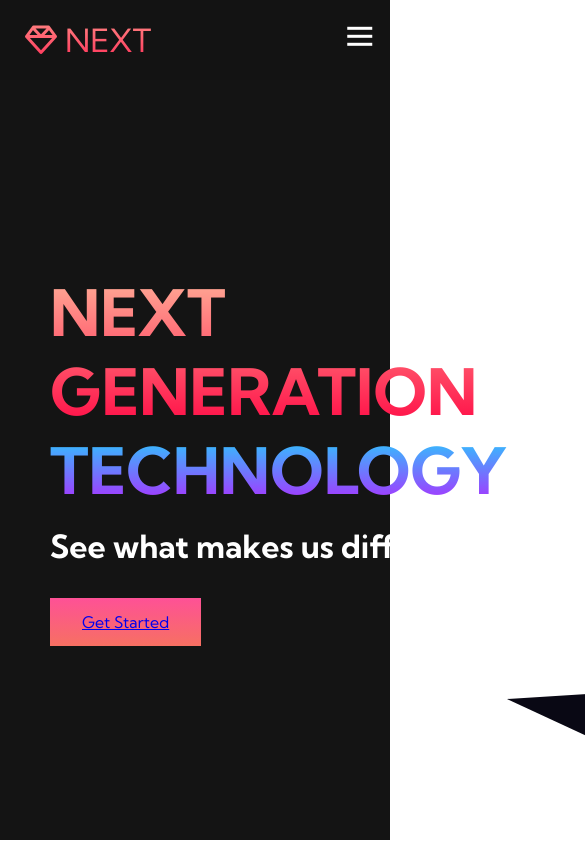
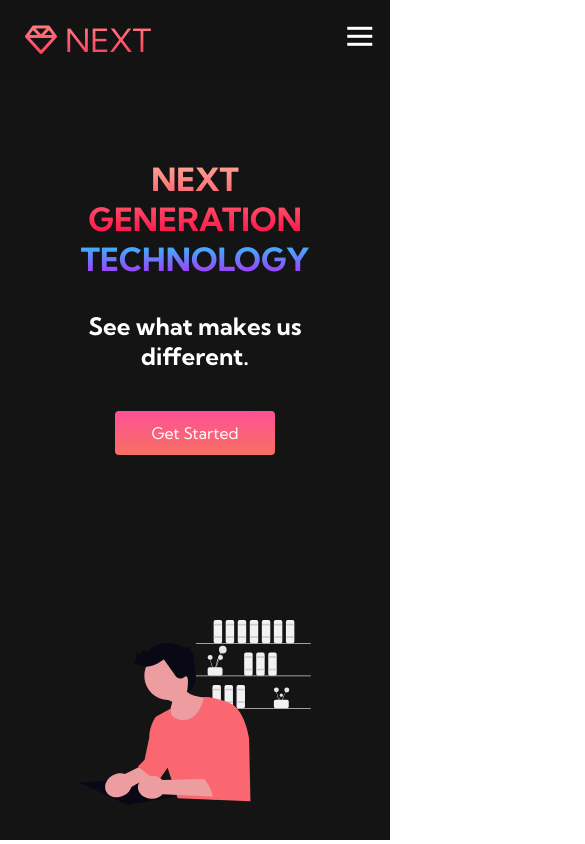
Before and after one commit to luccachantre/html-css-js-1, a plain HTML site: page index.html in a window 390 px wide. Shown: the top 844 px of the page, 585 px wide, since content can reach past the window. Drawn offline with Linux system fonts and the light colour scheme; a web font is replaced by a local one.

Commit message:
finished css styling for hero section and did mobile responsiveness for hero section as well. next we will create services section in html then move to css to style it from there

```diff
--- a/styles.css
+++ b/styles.css
@@ -249,7 +249,7 @@
     background-image: linear-gradient(to top, #f77062 0%, #fe5196 100%);
     padding: 14px 32px;
     border: none;
-    border-radiues: 4px;
+    border-radius: 4px;
     color: #fff;
     margin-top: 2rem;
     cursor: pointer;
@@ -261,4 +261,89 @@
 .main__btn a {
     position: relative;
     z-index: 2;
+    color: #fff;
+    text-decoration: none;
 }
+
+.main__btn:after {
+    position: absolute;
+    content: '';
+    top: 0;
+    left: 0;
+    width: 0;
+    height: 100%;
+    background: #4837ff;
+    transition: all 0.35s;
+    border-radius: 4px;
+}
+
+.main__btn:hover {
+    color: #fff;
+}
+
+.main__btn:hover:after {
+    width: 100%;
+}
+
+.main__img--container {
+    text-align: center;
+}
+
+#main__img {
+    height: 80%;
+    width: 80%;
+}
+
+/* Mobile Responsive */
+
+@media screen and (max-width: 768px) {
+    .main__container {
+        display: grid;
+        grid-template-columns: auto;
+        align-items: center;
+        justify-self: center;
+        width: 100%;
+        margin: 0 auto;
+        height: 90vh;
+    }
+
+    .main__content {
+        text-align: center;
+        margin-bottom: 4rem;
+    }
+
+    .main__content h1 {
+        font-size: 2.5rem;
+        margin-top: 2rem;
+    }
+
+    .main__content h2 {
+        font-size: 3rem;
+    }
+
+    .main__content p {
+        margin-top: 1rem;
+        font-size: 1.5rem;
+    }
+}
+
+@media screen and (max-width: 480px) {
+    .main__content h1 {
+        font-size: 2rem;
+        margin-top: 3rem;
+    }
+
+    .main__content h2 {
+        font-size: 2rem;
+    }
+
+    .main__content p {
+        margin-top: 2rem;
+        font-size: 1.5rem;
+    }
+
+    .main__btn {
+        padding: 12px 36px;
+        margin: 2.5rem 0;
+    }
+}
```
